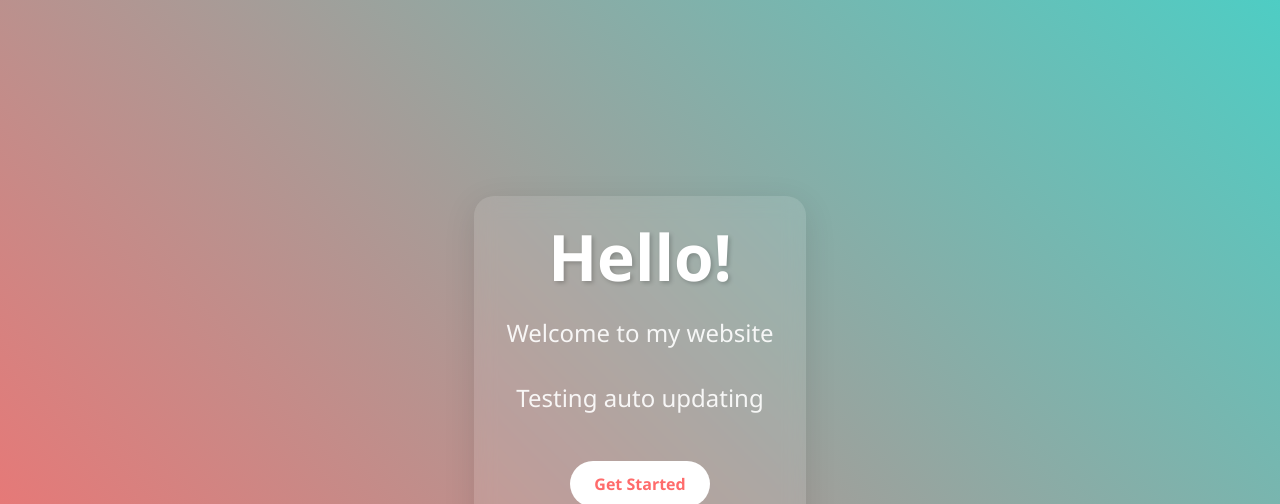
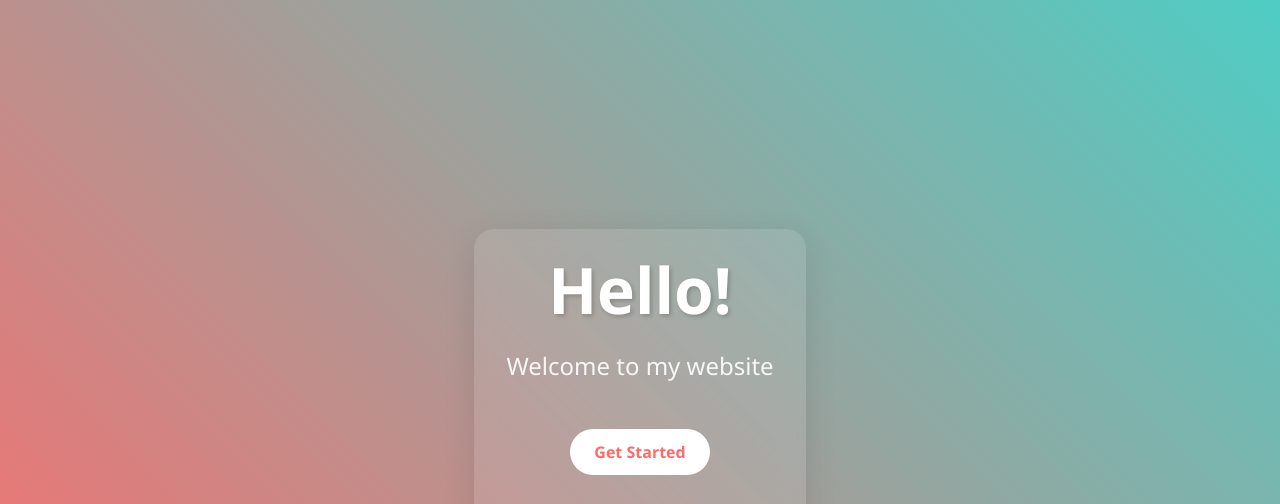
Before and after one commit to AvicennaJr/SimpleStatic, a plain HTML site: page index.html in a window 1280 px wide. Shown: the top 504 px of the page. Drawn offline with Linux system fonts and the light colour scheme.

Commit message:
Update index.html

```diff
--- a/index.html
+++ b/index.html
@@ -91,7 +91,6 @@
         <div class="floating">
             <h1>Hello!</h1>
             <p>Welcome to my website</p>
-            <p>Testing auto updating</p>
         </div>
         <a href="#" class="button">Get Started</a>
         <div class="social-icons">
```
